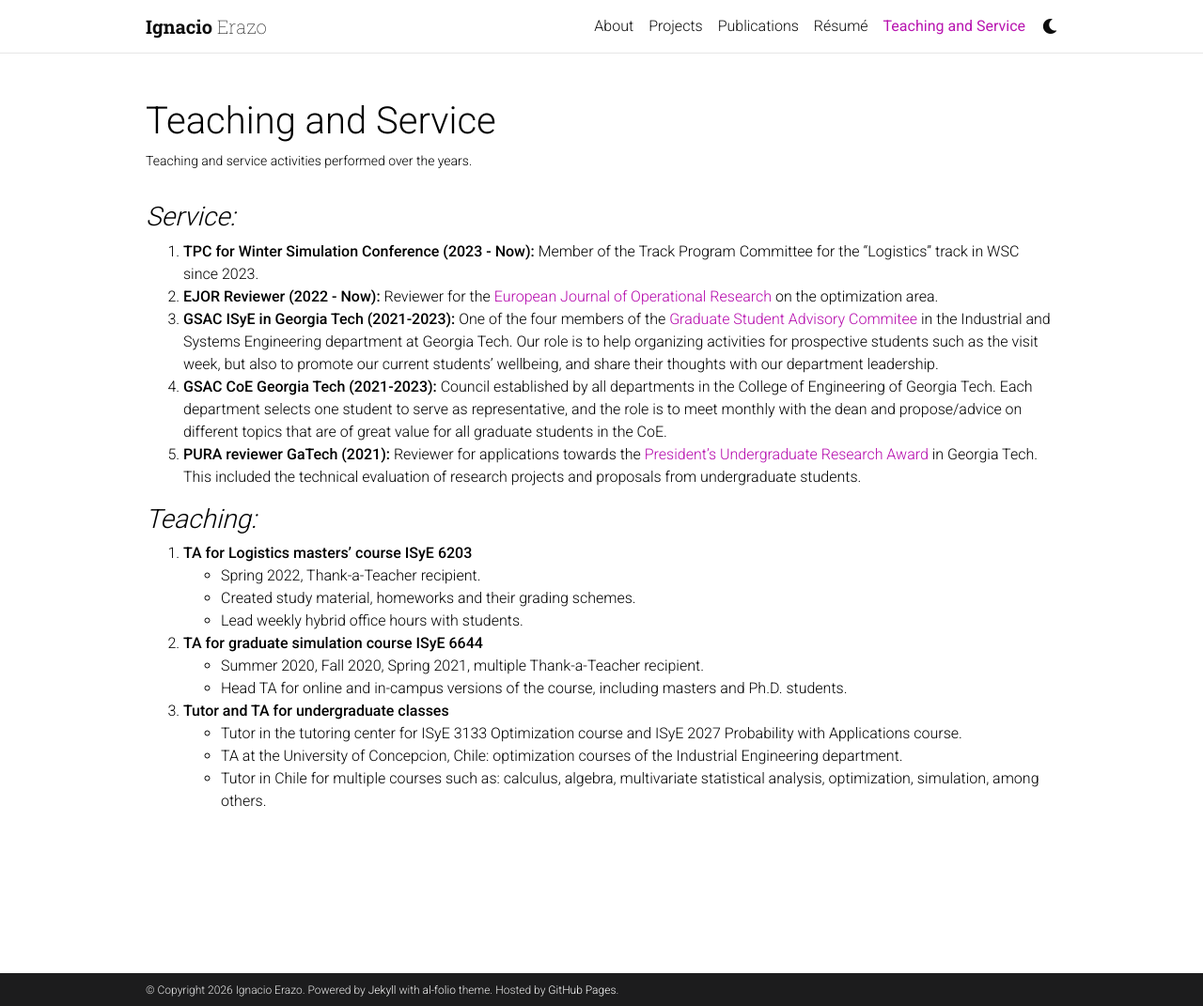
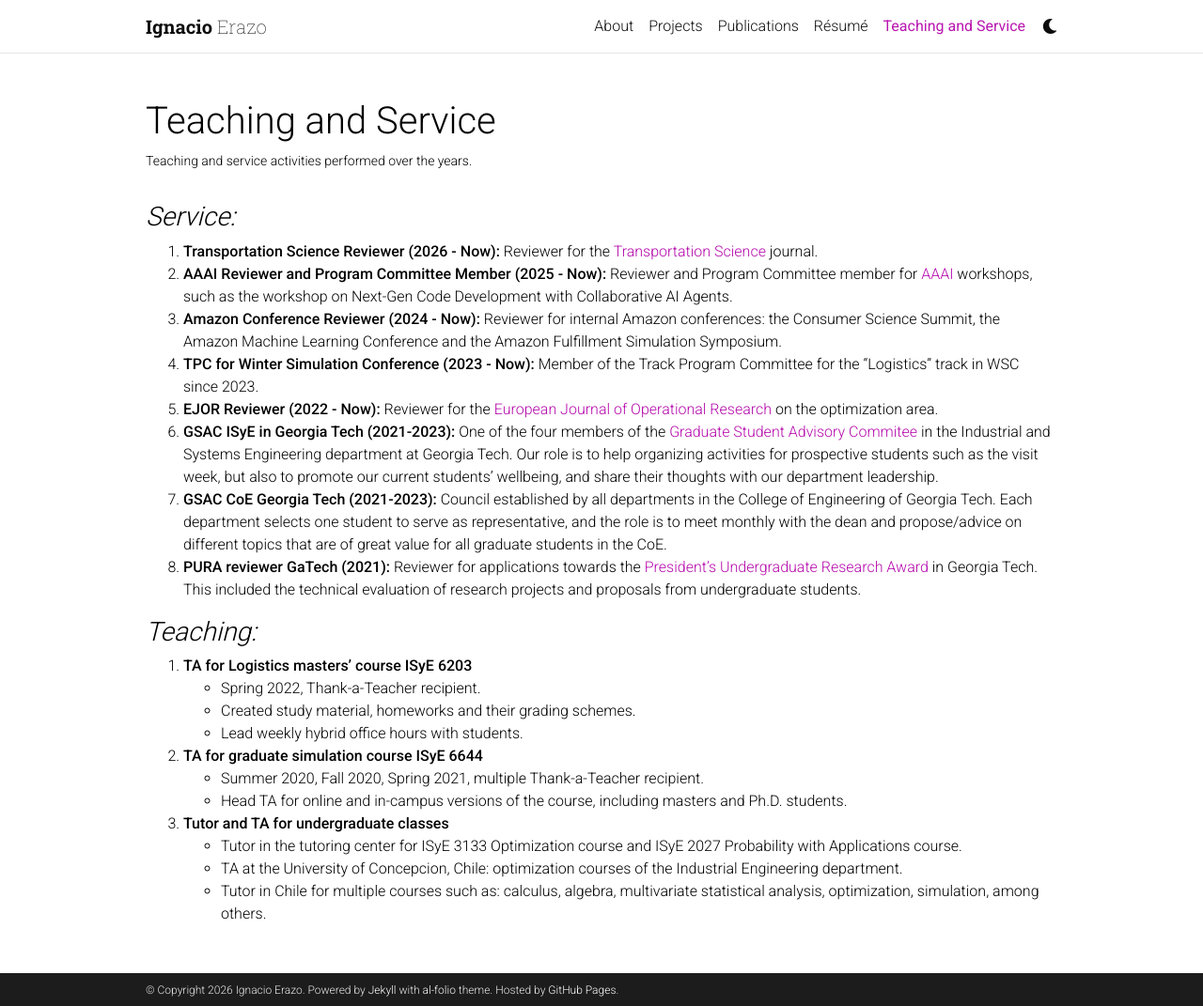
Before and after one commit to ierazo/ierazo.github.io, a Jekyll site: the page built from _pages/teaching.md, in a window 1280 px wide and 1071 px high. Shown: the whole window at 94% size. Built offline with Jekyll 4.4.1, drawn with Linux system fonts in a browser that asks for light colours; comment, search, counter and statistics services are not loaded; a style sheet for code colours, icons or effects is not loaded.

Commit message:
adding service

```diff
--- a/_pages/teaching.md
+++ b/_pages/teaching.md
@@ -9,6 +9,9 @@ nav_order: 5
 
 ### *Service:*
 
+1. **Transportation Science Reviewer (2026 - Now):** Reviewer for the <a href="https://pubsonline.informs.org/journal/trsc"> Transportation Science</a> journal.
+1. **AAAI Reviewer and Program Committee Member (2025 - Now):** Reviewer and Program Committee member for <a href="https://aaai.org/">AAAI</a> workshops, such as the workshop on Next-Gen Code Development with Collaborative AI Agents.
+1. **Amazon Conference Reviewer (2024 - Now):** Reviewer for internal Amazon conferences: the Consumer Science Summit, the Amazon Machine Learning Conference and the Amazon Fulfillment Simulation Symposium.
 1. **TPC for Winter Simulation Conference (2023 - Now):** Member of the Track Program Committee for the "Logistics" track in WSC since 2023.
 1. **EJOR Reviewer (2022 - Now):** Reviewer for the <a href="https://www.sciencedirect.com/journal/european-journal-of-operational-research"> European Journal of Operational Research</a> on the optimization area.
 1. **GSAC ISyE in Georgia Tech (2021-2023):** One of the four members of the <a href="https://www.isye.gatech.edu/academics/masters/current-students/graduate-student-advisory-council"> Graduate Student Advisory Commitee</a> in the Industrial and Systems Engineering department at Georgia Tech. Our role is to help organizing activities for prospective students such as the visit week, but also to promote our current students' wellbeing, and share their thoughts with our department leadership.
```
